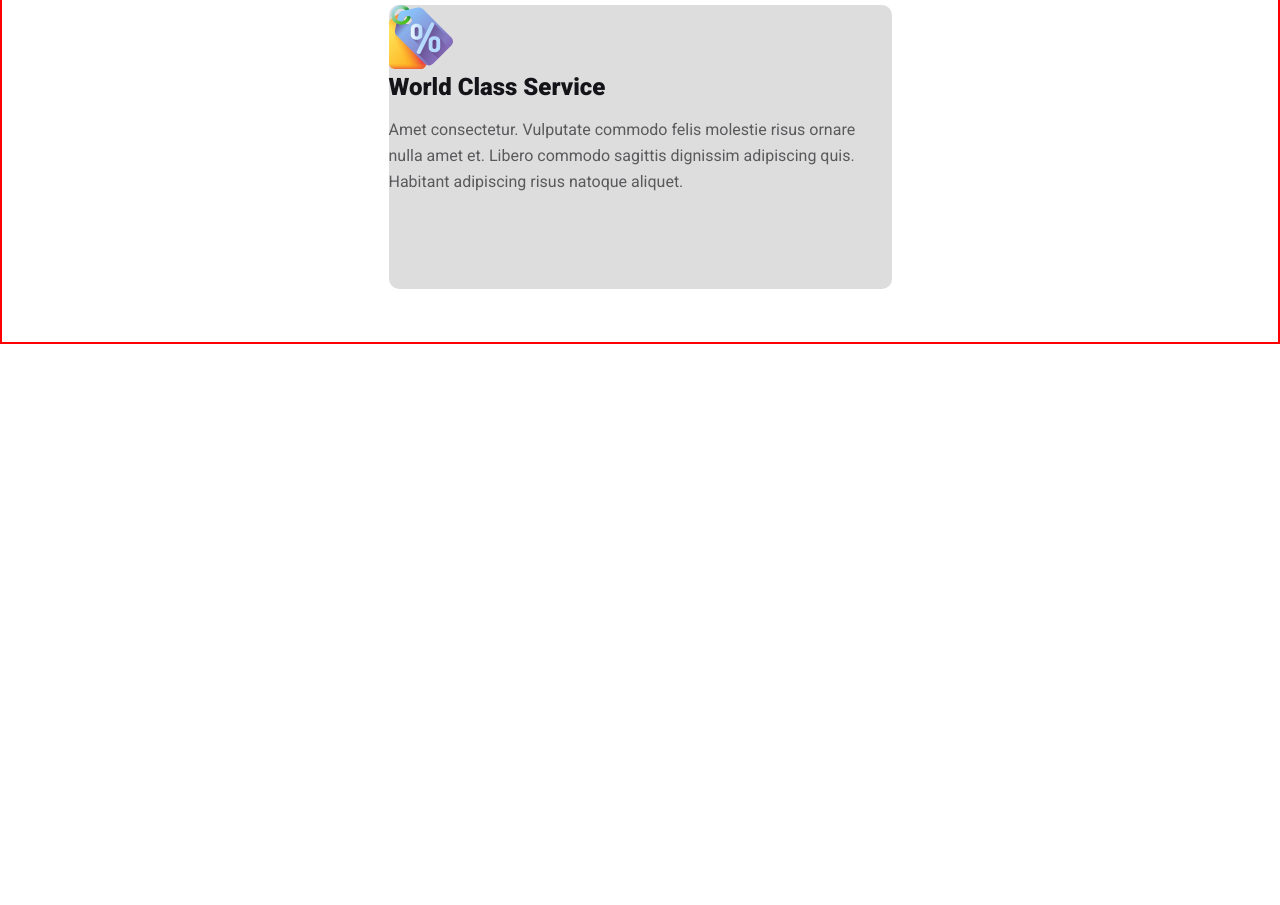
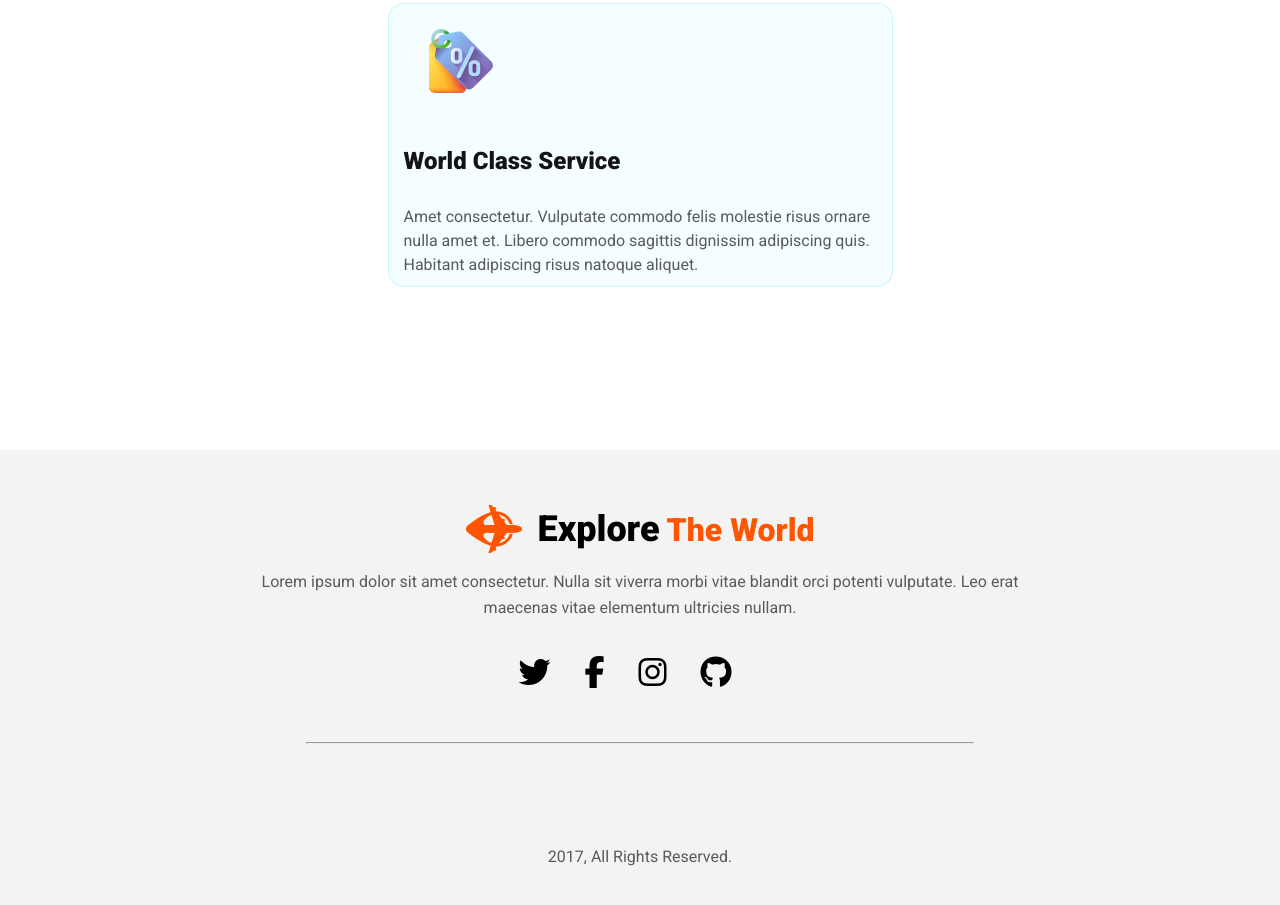
Before and after one commit to nayemkhan1999/Explore-The-World-Travel-Ture, a plain HTML site: page index.html in a window 1280 px wide. Shown: the part 3189-4094 px from the top of the page. Before the commit the page ends 3533 px from the top, so only its background shows below. Drawn offline with Linux system fonts and the light colour scheme.

Commit message:
footer section and responsive done

```diff
--- a/index.html
+++ b/index.html
@@ -159,7 +159,7 @@
         </p>
         <div class="container">
           <div class="box-1">
-            <img src="icon/hotel 1.svg" alt="" />
+            <img class="Hotel-icon" src="icon/hotel 1.svg" alt="" />
             <h3 class="main3-text">Handpicked Hotels</h3>
             <p class="main3-article">
               Amet consectetur. Vulputate commodo felis molestie risus ornare
@@ -169,7 +169,7 @@
           </div>
 
           <div class="box-1">
-            <img src="icon/map 1.svg" alt="" />
+            <img class="Hotel-icon" src="icon/map 1.svg" alt="" />
             <h3 class="main3-text">World Class Service</h3>
             <p class="main3-article">
               Amet consectetur. Vulputate commodo felis molestie risus ornare
@@ -180,7 +180,7 @@
         </div>
 
         <div class="box-2">
-          <img src="icon/price-tag 1.svg" alt="" />
+          <img class="Hotel-icon" src="icon/price-tag 1.svg" alt="" />
           <h3 class="main3-text">World Class Service</h3>
           <p class="main3-article">
             Amet consectetur. Vulputate commodo felis molestie risus ornare
@@ -192,6 +192,24 @@
       <!-- Section three Ends hare
       =============================-->
     </main>
-    <footer></footer>
+    <footer>
+      <div class="footer-div">
+        <img src="Images/Group 40071 (2).png" alt="" />
+        <h5 class="text-primary footer-text">
+          <span class="explore-btn footer-btn">Explore</span> The World
+        </h5>
+      </div>
+      <p class="footer-article">
+        Lorem ipsum dolor sit amet consectetur. Nulla sit viverra morbi vitae
+        blandit orci potenti vulputate. Leo erat maecenas vitae elementum
+        ultricies nullam.
+      </p>
+      <span class="footer-icon"><i class="fa-brands fa-twitter"></i></span>
+      <span class="footer-icon"><i class="fa-brands fa-facebook-f"></i></span>
+      <span class="footer-icon"><i class="fa-brands fa-instagram"></i></span>
+      <span class="footer-icon"><i class="fa-brands fa-github"></i></span>
+      <hr />
+      <p class="footer-article copy-right">2017, All Rights Reserved.</p>
+    </footer>
   </body>
 </html>
--- a/style/resposive.css
+++ b/style/resposive.css
@@ -55,8 +55,9 @@
 
   /* main section two starts hare
 ========================== */
-  .main-section-two {
-    padding: 20px;
+  .main-section-two,
+  .main-section-three {
+    padding: 25px;
   }
   .gallery-section {
     display: flex;
@@ -66,4 +67,27 @@
   .gallery-article {
     width: 300px;
   }
+
+  /* Section Three Starts hare
+=============================*/
+  .container {
+    flex-direction: column;
+  }
+  .box-1,
+  .box-2 {
+    width: 100%;
+  }
+
+  /* Footer section Starts hare
+  =============================== */
+  footer {
+    padding: 20px;
+    margin: 80px 15px;
+  }
+  .footer-article {
+    width: 422px;
+  }
+  hr {
+    width: 392px;
+  }
 }
--- a/style/style.css
+++ b/style/style.css
@@ -291,7 +291,6 @@ ul li {
   max-width: 100%;
   padding: 53px 135px;
   margin: 0px auto;
-  border: 2px solid red;
 }
 
 .container {
@@ -301,14 +300,16 @@ ul li {
 .box-1 {
   width: 50%;
   height: 284px;
-  background-color: #ddd;
-  border-radius: 10px;
+  border-radius: 16px;
+  border: 1px solid rgba(41, 206, 246, 0.2);
+  background: rgba(41, 206, 246, 0.05);
 }
 .box-2 {
   width: 50%;
   height: 284px;
-  background-color: #ddd;
-  border-radius: 10px;
+  border-radius: 16px;
+  border: 1px solid rgba(41, 206, 246, 0.2);
+  background: rgba(41, 206, 246, 0.05);
   margin: 0 auto;
   margin-top: 24px;
 }
@@ -318,19 +319,67 @@ ul li {
   text-align: left;
   font-size: 24px;
   font-weight: 800;
-  margin-bottom: 16px;
+  padding: 15px;
 }
 .main3-article {
   color: #5a5a5d;
   text-align: left;
   font-size: 16px;
   font-weight: 400;
-  line-height: 26px;
-  width: 486px;
+  padding: 15px;
+  line-height: 24px;
 }
 
 .Hotel-icon {
   font-size: 70px;
-  padding: 20px;
-  margin-bottom: 32px;
+  padding: 25px;
+  margin-bottom: 10px;
+  margin-left: 15px;
 }
+
+/* Footer section Starts Hare
+============================*/
+footer {
+  width: 100%;
+  min-height: 502px;
+  background: rgba(19, 19, 24, 0.05);
+  text-align: center;
+  margin-top: 110px;
+  padding-top: 55px;
+}
+
+.footer-div {
+  display: flex;
+  align-items: center;
+  justify-content: center;
+  gap: 16px;
+  margin-bottom: 16px;
+}
+.footer-text {
+  font-size: 32px;
+}
+
+.footer-article {
+  color: #5a5a5d;
+  text-align: center;
+  font-size: 16px;
+  font-weight: 400;
+  line-height: 26px;
+  width: 769px;
+  margin: 0 auto;
+  margin-bottom: 33px;
+}
+
+.footer-icon {
+  font-size: 32px;
+  margin-right: 30px;
+}
+hr {
+  width: 668px;
+  margin: 0 auto;
+  margin-top: 50px;
+}
+
+.copy-right {
+  margin-top: 100px;
+}
```
